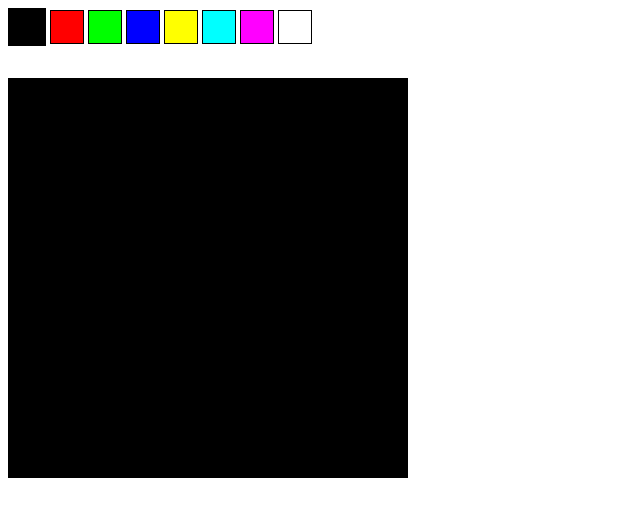
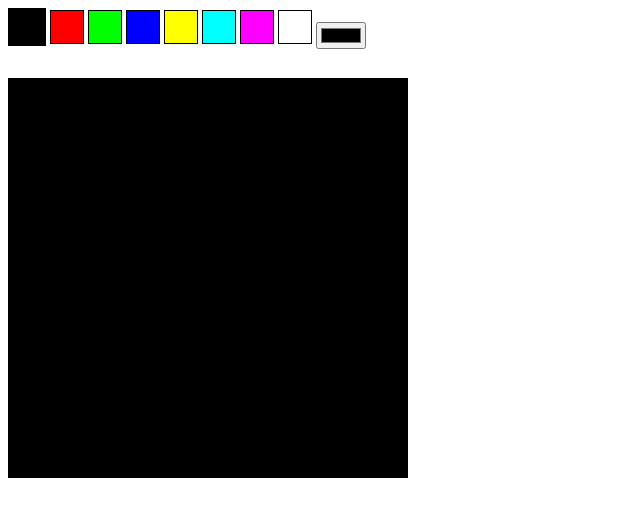
Before and after one commit to vvye/pixel-editor, a Vue app: page / in a window 1280 px wide. Shown: the top 516 px of the page, without its empty margins (0-640 px from the left). Built offline with nearby package versions, Linux system fonts and the light colour scheme.

Commit message:
Implement color editing

```diff
--- a/src/App.vue
+++ b/src/App.vue
@@ -1,8 +1,8 @@
 <template>
     <div id="app">
         <PaletteEditor :palette="palette" :selected-color-index="selectedColorIndex"
-                       @select-color-index="selectColorIndex" />
-        <PixelCanvas cell-size="50" num-cells="8" :palette="palette" :selected-color-index="selectedColorIndex" />
+                       @select-color-index="selectColorIndex" @color-changed="changeColor" />
+        <PixelCanvas ref="pixelCanvas" cell-size="50" num-cells="8" :palette="palette" :selected-color-index="selectedColorIndex" />
     </div>
 </template>
 
@@ -30,6 +30,10 @@ export default {
     methods: {
         selectColorIndex: function (index) {
             this.selectedColorIndex = index;
+        },
+        changeColor: function (index, color) {
+            this.palette[index] = color;
+            this.$refs.pixelCanvas.render();  // update colors
         }
     }
 }
--- a/src/components/PaletteEditor.vue
+++ b/src/components/PaletteEditor.vue
@@ -3,6 +3,7 @@
         <PaletteEntry v-for="(color, index) in this.palette" :key="index"
                       :color="color" :selected="this.selectedColorIndex === index"
                       @click="selectColor(index)" />
+        <input type="color" :value="this.selectedColorAsHex" @change="changeSelectedColor" />
     </div>
 </template>
 
@@ -22,10 +23,24 @@ export default {
     props: {
         palette: Array
     },
+    computed: {
+        selectedColorAsHex: function () {
+            let color = this.palette[this.selectedColorIndex];
+            return '#' + color.map(n => n.toString(16).padStart(2, '0')).join('');
+        }
+    },
     methods: {
         selectColor: function (index) {
             this.selectedColorIndex = index;
             this.$emit('selectColorIndex', index);
+        },
+        changeSelectedColor: function (e) {
+            let newColorHex = e.target.value;
+            let r = parseInt(newColorHex.substring(1, 3), 16);
+            let g = parseInt(newColorHex.substring(3, 5), 16);
+            let b = parseInt(newColorHex.substring(5, 7), 16);
+            let newColor = [r, g, b];
+            this.$emit('colorChanged', this.selectedColorIndex, newColor);
         }
     }
 }
```
